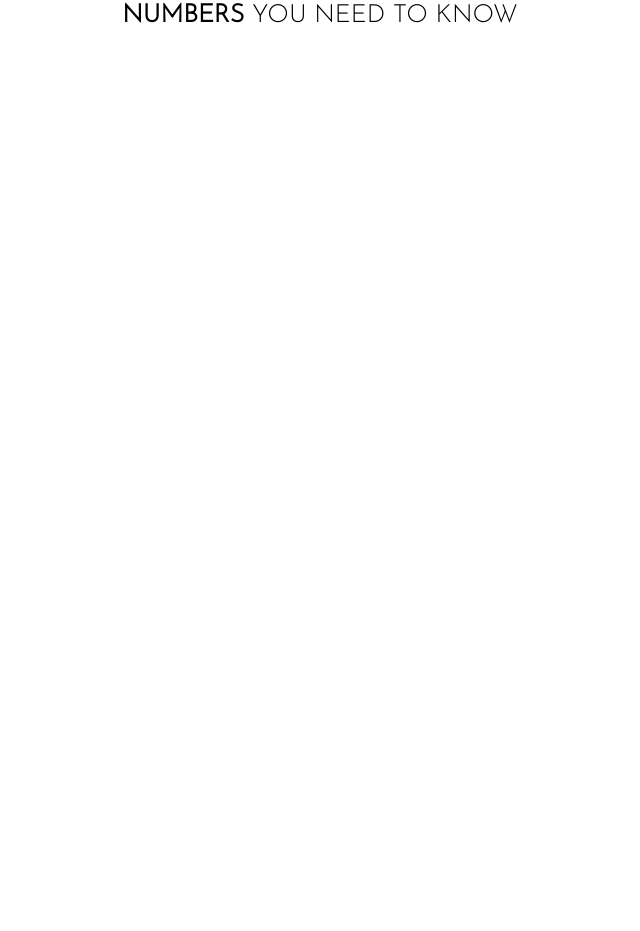
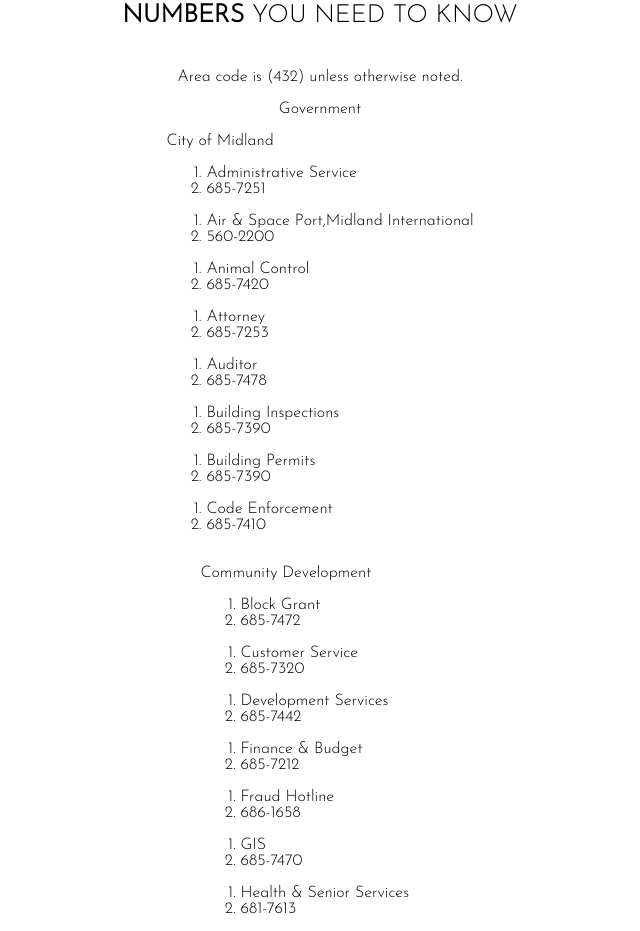
Before and after one commit to joshkwannacode/midlandaf-phone, a React (Create React App) app: page / in a window 1280 px wide. Shown: the part 115-1046 px from the top of the page, without its empty margins (320-960 px from the left). Before the commit the page ends 800 px from the top, so only its background shows below. Built offline with nearby package versions, Linux system fonts and the light colour scheme.

Commit message:
Add files via upload

```diff
--- a/src/App.css
+++ b/src/App.css
@@ -50,3 +50,9 @@
   font-size: 25px;
   margin-top:30px;
 }
+.info-list-main-div{
+  display:flex;
+  flex-direction:column;
+  align-items:center;
+  justify-content:center;
+}
--- a/src/components/InfoList.js
+++ b/src/components/InfoList.js
@@ -1,10 +1,30 @@
 import React from 'react'
+import data from './data'
 
 export default function InfoList() {
+    console.log(data)
     return (
-        <div>
+        <div className="info-list-main-div">
             <p className="info-list-title">
                 <strong>NUMBERS&nbsp;</strong> YOU NEED TO KNOW</p>
+                <p>Area code is (432) unless otherwise noted.</p>
+
+                {data.map(a=>{return(
+                    <>
+                    <div>{a.mainName}</div>
+                    {a.sub.map(b=>{return(
+                        <div>
+                            <p>{b.subName}</p>
+                            {b.subDetails.map(c=>{return(
+                                <ol>
+                                    <li>{c.item}</li>
+                                    <li>{c.itemNum}</li>
+                                </ol>
+                            )})}
+                        </div>
+                    )})}
+                    </>
+                )})}
         </div>
     )
 }
--- a/src/components/Searchbar.js
+++ b/src/components/Searchbar.js
@@ -5,7 +5,7 @@
     return (
         <>
             <div className="search-bar-main">
-            <i class="fa fa-search"></i>
+            <i className="fa fa-search"></i>
                 {/* <button type="submit"><i class="fa fa-search"></i></button> */}
                 <input type="text" id="search" name="search" placeholder="Search"/>
             </div>
--- /dev/null
+++ b/src/components/data.js
@@ -0,0 +1,74 @@
+const data = [
+    {
+        mainName:"Government",
+        sub:[
+              {
+                subName:"City of Midland",
+                subDetails:
+                    [
+                        {item:"Administrative Service",
+                        itemNum:"685-7251"},
+                        {item:"Air & Space Port,Midland International",
+                        itemNum:"560-2200"},
+                        {item:"Animal Control",
+                        itemNum:"685-7420"},
+                        {item:"Attorney",
+                        itemNum:"685-7253"},
+                        {item:"Auditor",
+                        itemNum:"685-7478"},
+                        {item:"Building Inspections",
+                        itemNum:"685-7390"},
+                        {item:"Building Permits",
+                        itemNum:"685-7390"},
+                        {item:"Code Enforcement",
+                        itemNum:"685-7410"},
+                    ]
+
+            },
+            {
+                subName:"Community Development",
+                subDetails:[
+                        {item:"Block Grant",
+                        itemNum:"685-7472"},
+                        {item:"Customer Service",
+                        itemNum:"685-7320"},
+                        {item:"Development Services",
+                        itemNum:"685-7442"},
+                        {item:"Finance & Budget",
+                        itemNum:"685-7212"},
+                        {item:"Fraud Hotline",
+                        itemNum:"686-1658"},
+                        {item:"GIS",
+                        itemNum:"685-7470"},
+                        {item:"Health & Senior Services",
+                        itemNum:"681-7613"},
+                        {item:"City Manager",
+                        itemNum:"685-7202"},
+                        {item:"Deputy City Manager",
+                        itemNum:"685-7205"},
+                        {item:"Assistant City Manager",
+                        itemNum:"685-7911"},
+                        {item:"Mayor & City Council",
+                        itemNum:"685-7204"},
+                        {item:"Municipal Court",
+                        itemNum:"685-7314"},
+                        {item:"Parks & Recreation",
+                        itemNum:"685-7370"},
+                        {item:"Planning & Zoning",
+                        itemNum:"685-7400"},
+                        {item:"Public Information",
+                        itemNum:"685-7593"},
+                        {item:"Public Safety Communication",
+                        itemNum:"685-7108"},
+                        {item:"Purchasing ",
+                        itemNum:"685-7234"},
+                        {item:"City Secretary ",
+                        itemNum:"685-7430"},
+                    ]
+
+            },
+        ]
+    }
+]
+
+export default data;
```
